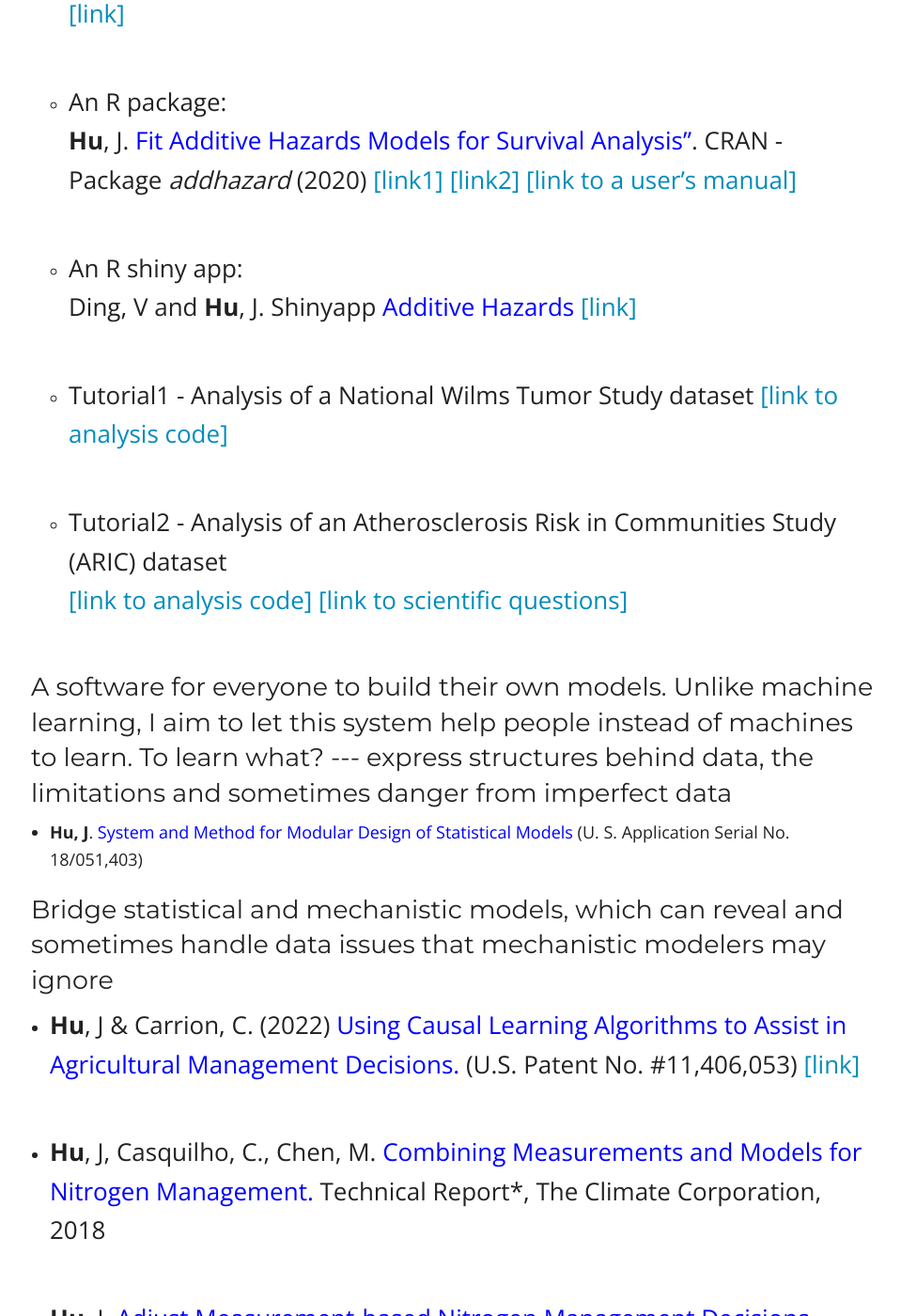
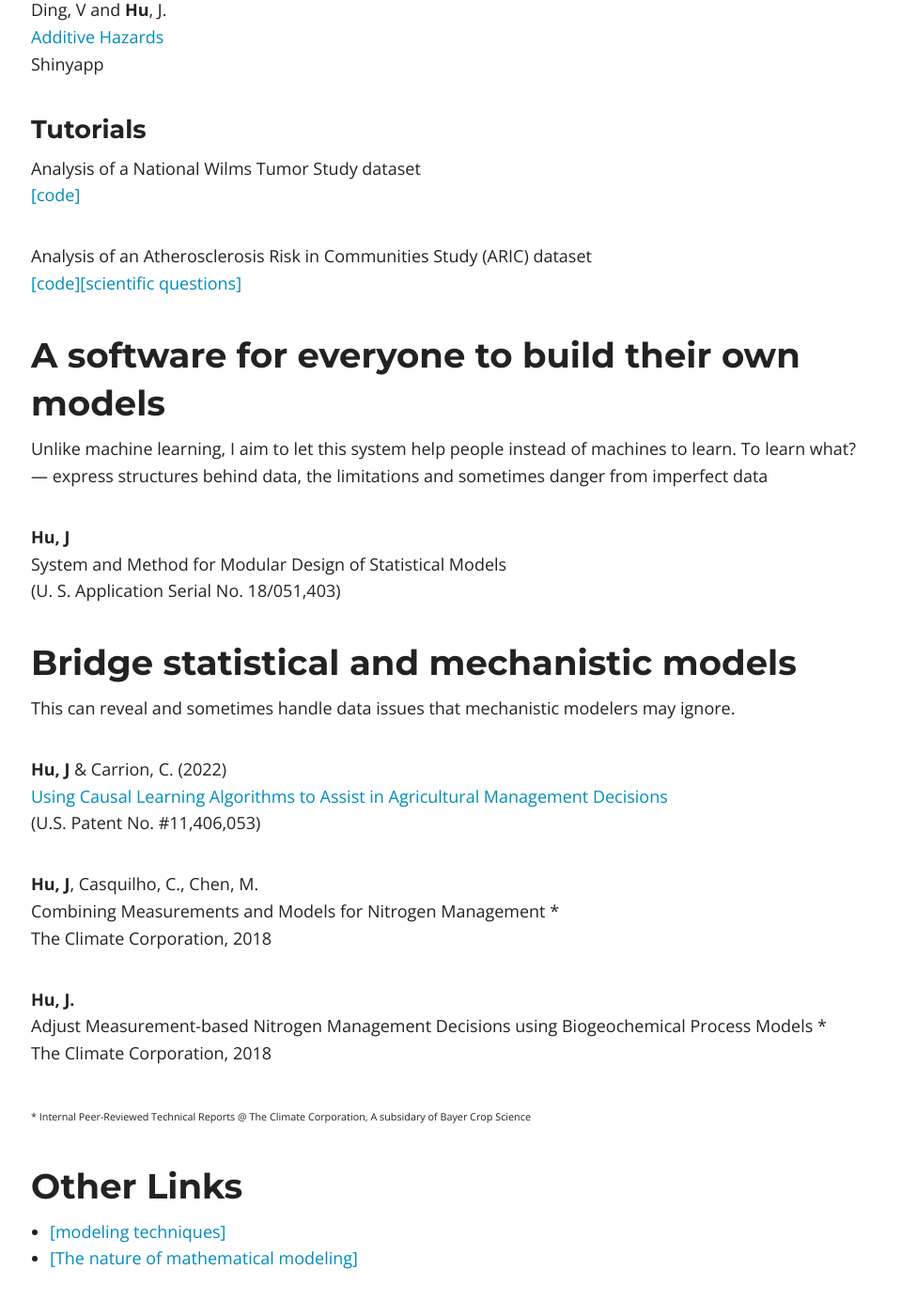
Before and after one commit to katehu/katehu.github.io, a Jekyll site: the page built from models.md, in a window 1280 px wide and 1400 px high, scrolled down 1148 px. Shown: the whole window at 94% size, without its empty margins (157-1116 px from the left). Built offline with Jekyll 4.4.1, drawn with Linux system fonts in a browser that asks for light colours; nearby versions of some CDN libraries; some of the changed text lies outside the part shown.

Commit message:
Clean up models.md

```diff
--- a/models.md
+++ b/models.md
@@ -3,70 +3,73 @@
 permalink: /models/index.html
 title: Models
 ---
-A Z-estimation System
+# A Z-estimation System
 
 I am interested in making model development more systematic, transparent, and accessible. I have three sub-research areas.
 
+## A system to rapidly extend semiparametric models to new sampling designs, models, and incorporation of ancillary data
 
 
-1. [A system to rapidly extend semiparametric models](#Z-system)
-2. [EEsy: A software for everyone to build their own models](#EEsy)
-3. [Bridge statistical and mechanistic models](#combine)<br/>
+**Hu, J**<br/>
+["A Z-estimation system for two-phase sampling with applications to additive hazards models and epidemiologic studies"](https://digital.lib.washington.edu/researchworks/handle/1773/27427)<br/>
+*University of Washington ResearchWorks Archive* PhD Diss. Chapters 1 & 2. (2014)
 
-<h3 style="font-weight: normal"> A system to rapidly extend semiparametric models to new sampling designs, models, and incorporation of ancillary data <a name="Z-system"></a> </h3>
+Breslow, N, **Hu, J** , Wellner, Jon.<br/>
+[Z-estimation and Stratified Samples: Application to Survival Models”](https://www.ncbi.nlm.nih.gov/pmc/articles/PMC4503541/)<br/>
+*Lifetime Data Analysis*, 21, 493-516 (2015)
 
+## Application example of the Z-system --- Development of Additive hazards models
 
-   - **Hu, J** <span style=" color: blue;"> A Z-estimation system for two-phase sampling with applications to additive hazards models and epidemiologic studies </span> *University of Washington ResearchWorks Archive* PhD Diss. Chapters 1 & 2. (2014).
-[[link]](https://digital.lib.washington.edu/researchworks/handle/1773/27427)
+**Hu**, J,  Breslow, N, Chan, Gary, Couper, D.<br/>
+["Estimating Disease Hazard Differences from Case-Cohort Studies"](https://link.springer.com/article/10.1007/s10654-021-00739-3)<br/>
+*European Journal of Epidemiology*, Jun, 1-14 (2021)
 
-   - Breslow, N, **Hu, J** , Wellner, Jon.  <span style=" color: blue;"> Z-estimation and Stratified Samples: Application to Survival Models” *Lifetime Data Analysis*, 21, 493-516 (2015)</span> [[link]](https://www.ncbi.nlm.nih.gov/pmc/articles/PMC4503541/)
+### Software
 
-   - **Application example of the Z-system --- Development of Additive hazards models**
+**Hu, J.**<br/>
+["Fit Additive Hazards Models for Survival Analysis"](https://github.com/katehu/addhazard) [[link2]](https://cran.r-project.org/web/packages/addhazard/index.html)<br/>
+CRAN - Package *addhazard* (2020)<br/>
+[[user's manual]](https://cran.r-project.org/web/packages/addhazard/addhazard.pdf)
 
-      -  **Hu**, J,  Breslow, N, Chan, Gary, Couper, D. <span style=" color: blue;">Estimating Disease Hazard Differences from Case-Cohort Studies </span>  *European Journal of Epidemiology*, Jun, 1-14 (2021) <br/> [[link]](https://link.springer.com/article/10.1007/s10654-021-00739-3)
+Ding, V and **Hu**, J.<br/>
+[Additive Hazards](https://addhazard.shinyapps.io/addhazard_shiny/?_ga=2.22828659.979974368.1670686069-1357428355.1670686069)<br/>
+Shinyapp
 
-      - An R package:<br/>
-   **Hu**, J. <span style=" color: blue;">Fit Additive Hazards Models for Survival Analysis"</span>. CRAN - Package *addhazard* (2020) [[link1]](https://github.com/katehu/addhazard) [[link2]](https://cran.r-project.org/web/packages/addhazard/index.html)
-[[link to a user's manual]](https://cran.r-project.org/web/packages/addhazard/addhazard.pdf)
+### Tutorials
 
-      - An R shiny app:<br/>
-Ding, V and **Hu**, J. Shinyapp <span style=" color: blue;">Additive Hazards </span> [[link]](https://addhazard.shinyapps.io/addhazard_shiny/?_ga=2.22828659.979974368.1670686069-1357428355.1670686069)
+Analysis of a National Wilms Tumor Study dataset<br/>
+[[code]](https://www.mn.uio.no/math/english/research/groups/statistics-data-science/handbook-of-case-control-studies/chapter-17/bc_ah_analysis_for_table_17.4.html)
 
-      - Tutorial1 - Analysis of a National Wilms Tumor Study dataset [[link to analysis code]](https://www.mn.uio.no/math/english/research/groups/statistics-data-science/handbook-of-case-control-studies/chapter-17/bc_ah_analysis_for_table_17.4.html)
+Analysis of an Atherosclerosis Risk in Communities Study (ARIC) dataset<br/>
+[[code]](https://static-content.springer.com/esm/art%3A10.1007%2Fs10654-021-00739-3/MediaObjects/10654_2021_739_MOESM1_ESM.pdf)[[scientific questions]](https://link.springer.com/article/10.1007/s10654-021-00739-3)
 
-     - Tutorial2 - Analysis of an Atherosclerosis Risk in Communities Study (ARIC) dataset
-[[link to analysis code]](https://static-content.springer.com/esm/art%3A10.1007%2Fs10654-021-00739-3/MediaObjects/10654_2021_739_MOESM1_ESM.pdf) [[link to scientific questions]](https://link.springer.com/article/10.1007/s10654-021-00739-3)
+## A software for everyone to build their own models
 
-<h3 style="font-weight: normal"> A software for everyone to build their own models. Unlike  machine learning, I aim to let this system help people instead of machines to learn. To learn what? --- express structures behind data, the limitations and sometimes danger from imperfect data <a name="Z-system"></a> </h3>
+Unlike  machine learning, I aim to let this system help people instead of machines to learn. To learn what? --- express structures behind data, the limitations and sometimes danger from imperfect data
 
-   - **Hu, J**. <span style=" color: blue;">System and Method for Modular Design of Statistical Models </span> (U. S. Application Serial No. 18/051,403)
+**Hu, J**<br/>
+System and Method for Modular Design of Statistical Models<br/>
+(U. S. Application Serial No. 18/051,403)
 
+## Bridge statistical and mechanistic models
 
-<h3 style="font-weight: normal">Bridge statistical and mechanistic models, which can reveal and sometimes handle data issues that mechanistic modelers may ignore <a name="combine"></a> </h3>
+This can reveal and sometimes handle data issues that mechanistic modelers may ignore.
 
-   - **Hu**, J & Carrion, C. (2022) <span style=" color: blue;"> Using Causal Learning Algorithms to Assist in
-Agricultural Management Decisions. </span> (U.S. Patent No. #11,406,053) [[link]](https://uspto.report/patent/grant/11,406,053)<br/>
+**Hu, J** & Carrion, C. (2022)<br/>
+[Using Causal Learning Algorithms to Assist in Agricultural Management Decisions](https://uspto.report/patent/grant/11,406,053)<br/>
+(U.S. Patent No. #11,406,053)
 
-   - **Hu**, J, Casquilho, C., Chen, M. <span style=" color: blue;"> Combining Measurements and Models for
-Nitrogen Management.</span> Technical Report*, The Climate Corporation, 2018
+**Hu, J**, Casquilho, C., Chen, M.<br/>
+Combining Measurements and Models for Nitrogen Management *<br/>
+The Climate Corporation, 2018
 
-   - **Hu**, J. <span style=" color: blue;"> Adjust Measurement-based Nitrogen Management Decisions using
-Biogeochemical Process Models.</span> Technical Report*,The Climate Corporation, 2018
+**Hu, J.**<br/>
+Adjust Measurement-based Nitrogen Management Decisions using Biogeochemical Process Models *<br/>
+The Climate Corporation, 2018
 
+<small>* Internal Peer-Reviewed Technical Reports @ The Climate Corporation, A subsidary of Bayer Crop Science</small>
 
-
-
-Other links:
+## Other Links
 
 - [[modeling techniques]](https://fab.cba.mit.edu/classes/864.23/people/Kate/index.html)
 - [[The nature of mathematical modeling]](https://fab.cba.mit.edu/classes/864.23/)
-
-
-
-
-
-
-
-
-
-*<small>Internal Peer-Reviewed Technical Reports @ The Climate Corporation, A subsidary of Bayer Crop Science <small> <br/>
```
